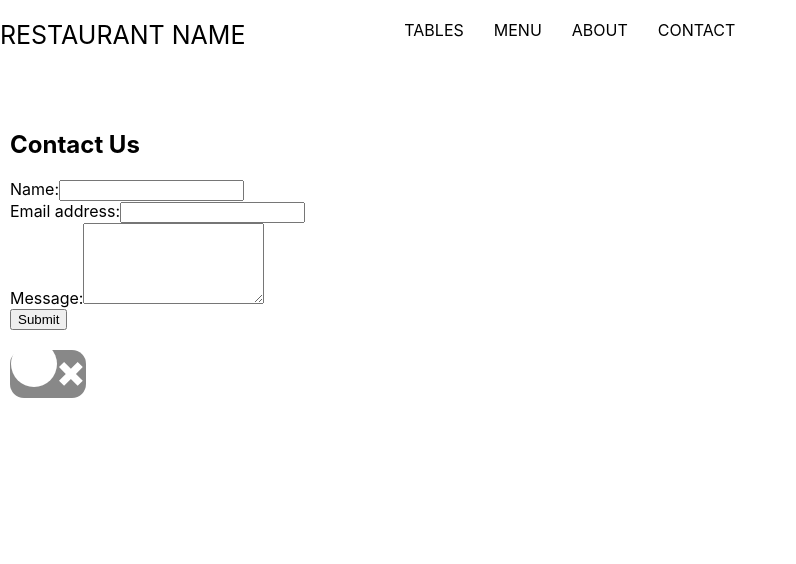
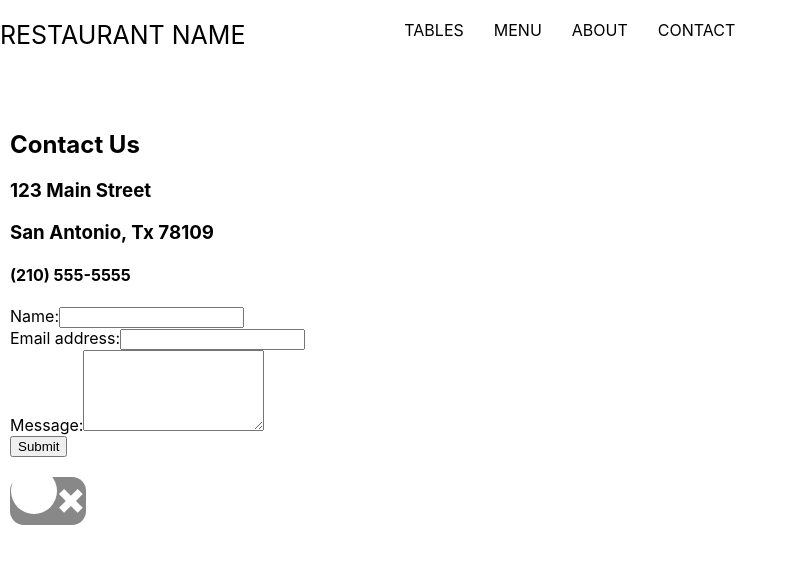
Before and after one commit to itsmarcotime/restaurantHelper, a React (Create React App) app in the folder client/: page /contact in a window 1280 px wide. Shown: the top 564 px of the page, without its empty margins (0-796 px from the left). Built offline with nearby package versions, Linux system fonts and the light colour scheme.

Commit message:
updated contact page with helpers

```diff
--- a/client/src/App.js
+++ b/client/src/App.js
@@ -2,7 +2,6 @@
 import React, { createContext, useState } from 'react';
 import { ApolloProvider, ApolloClient, InMemoryCache, createHttpLink } from '@apollo/client';
 import { BrowserRouter as Router, Routes, Route } from 'react-router-dom';
-import ContactForm from './pages/Contact';
 import ReactSwitch from 'react-switch';
 
 
@@ -14,7 +13,7 @@ import TableSetUp from './pages/TableSetUp';
 import Signup from './pages/Signup';
 import Login from './pages/Login';
 import About from './pages/About';
-import Contact from './pages/Contact'
+import Contact from './pages/Contact';
 
 
 
@@ -70,7 +69,7 @@ function App() {
           />
           <Route
             path="/contact"
-            element={<ContactForm />}
+            element={<Contact />}
           />
           <Route
             path="/about"
--- a/client/src/pages/Contact.js
+++ b/client/src/pages/Contact.js
@@ -38,7 +38,10 @@ function ContactForm() {
 
   return (
     <section>
-      <h1 data-testid="h1tag">Contact Us</h1>
+      <h1 data-testid="h2tag">Contact Us</h1>
+      <h3 data-testid="h1tag">123 Main Street</h3>
+      <h3 data-testid="h3tag">San Antonio, Tx 78109</h3>
+      <h4 data-testid="h4tag">(210) 555-5555</h4>
       <form id="contact-form" onSubmit={handleSubmit}>
         <div className='Contactform'>
           <label htmlFor="name">Name:</label>
```
